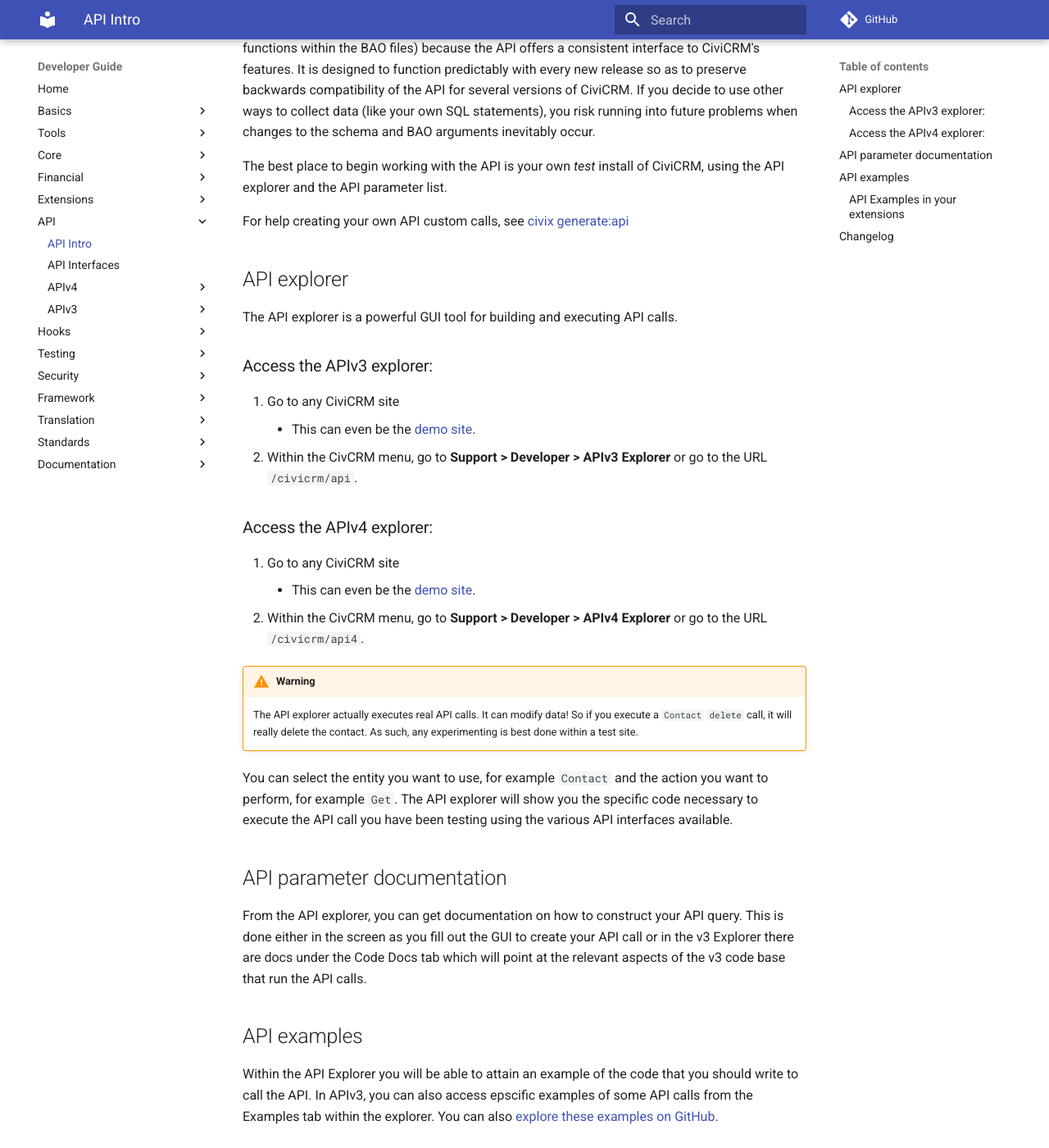
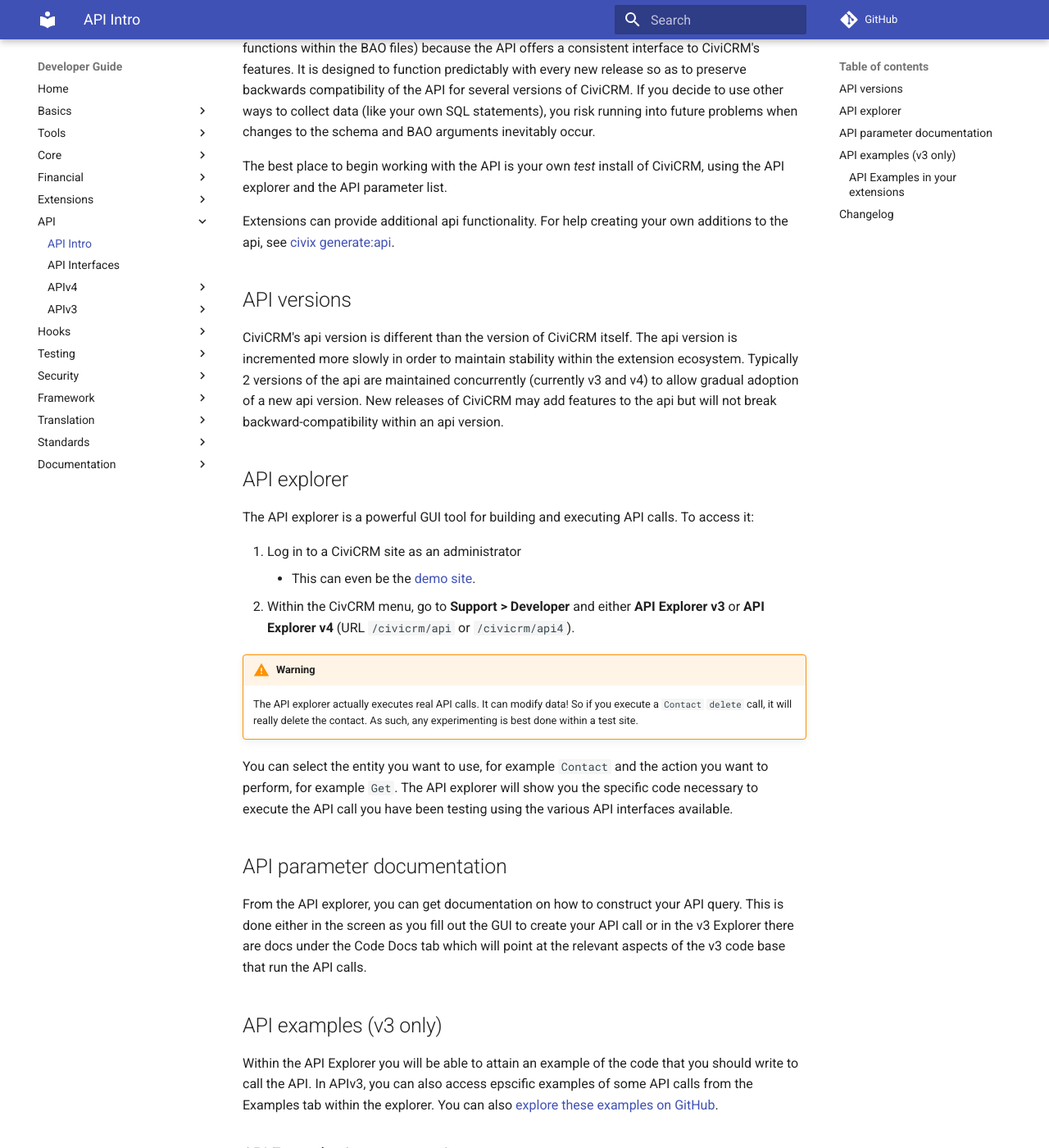
Before and after one commit to civicrm/civicrm-dev-docs, an MkDocs documentation site: the page built from docs/api/index.md, in a window 1280 px wide and 1400 px high, scrolled down 252 px. Shown: the whole window at 82% size. Built offline with MkDocs 1.6.1 and Material for MkDocs 9.7.7, drawn with Linux system fonts in a browser that asks for light colours; comment, search, counter and statistics services are not loaded; old or Windows-style settings are respelled for this version of MkDocs; some of the changed text lies outside the part shown.

```diff
--- a/docs/api/index.md
+++ b/docs/api/index.md
@@ -6,23 +6,19 @@ Utilizing the API is superior to accessing core functions directly (e.g.calling
 
 The best place to begin working with the API is your own *test* install of CiviCRM, using the API explorer and the API parameter list.
 
-For help creating your own API custom calls, see [civix generate:api](/extensions/civix.md#generate-api)
+Extensions can provide additional api functionality. For help creating your own additions to the api, see [civix generate:api](/extensions/civix.md#generate-api).
+
+## API versions
+
+CiviCRM's api version is different than the version of CiviCRM itself. The api version is incremented more slowly in order to maintain stability within the extension ecosystem. Typically 2 versions of the api are maintained concurrently (currently v3 and v4) to allow gradual adoption of a new api version. New releases of CiviCRM may add features to the api but will not break backward-compatibility within an api version.
 
 ## API explorer
 
-The API explorer is a powerful GUI tool for building and executing API calls.
+The API explorer is a powerful GUI tool for building and executing API calls. To access it:
 
-### Access the APIv3 explorer:
-
-1. Go to any CiviCRM site
+1. Log in to a CiviCRM site as an administrator
     * This can even be the [demo site](http://dmaster.demo.civicrm.org/).
-1. Within the CivCRM menu, go to **Support > Developer > APIv3 Explorer** or go to the URL `/civicrm/api`.
-
-### Access the APIv4 explorer:
-
-1. Go to any CiviCRM site
-    * This can even be the [demo site](http://dmaster.demo.civicrm.org/).
-1. Within the CivCRM menu, go to **Support > Developer > APIv4 Explorer** or go to the URL `/civicrm/api4`.
+2. Within the CivCRM menu, go to **Support > Developer** and either **API Explorer v3** or **API Explorer v4** (URL `/civicrm/api` or `/civicrm/api4`).
 
 !!! warning
     The API explorer actually executes real API calls. It can modify data! So if you execute a `Contact` `delete` call, it will really delete the contact. As such, any experimenting is best done within a test site.
@@ -33,7 +29,7 @@ You can select the entity you want to use, for example `Contact` and the action
 
 From the API explorer, you can get documentation on how to construct your API query. This is done either in the screen as you fill out the GUI to create your API call or in the v3 Explorer there are docs under the Code Docs tab which will point at the relevant aspects of the v3 code base that run the API calls.
 
-## API examples
+## API examples (v3 only)
 
 Within the API Explorer you will be able to attain an example of the code that you should write to call the API. In APIv3, you can also access epscific examples of some API calls from the Examples tab within the explorer. You can also [explore these examples on GitHub](https://github.com/civicrm/civicrm-core/tree/master/api/v3/examples).
 
@@ -43,4 +39,4 @@ From CiviCRM v5.8 the APIv3 explorer will now be able to show examples that are
 
 ## Changelog
 
-All important changes made to the APIv3 are recorded in [APIv3 changes](/api/v3/changes.md).
+All important changes made to the API are recorded in [APIv3 changes](/api/v3/changes.md) and [APIv4 changes](/api/v4/changes.md).
--- a/mkdocs.yml
+++ b/mkdocs.yml
@@ -54,12 +54,11 @@ pages:
   - APIv4:
     - APIv4 Usage: api/v4/usage.md
     - APIv4 Actions: api/v4/actions.md
-  #  - APIv4 Options: api/v4/options.md
     - APIv4 Joins: api/v4/joins.md
     - APIv4 Chaining: api/v4/chaining.md
     - APIv4 Custom Data: api/v4/custom-data.md
-  #  - APIv4 Examples: api/v4/examples.md
-  #  - APIv4 Changes: api/v4/changes.md
+    - Differences between Api v3 and v4: api/v4/differences-with-v3.md
+    - APIv4 Changes: api/v4/changes.md
   - APIv3:
     - APIv3 Usage: api/v3/usage.md
     - APIv3 Actions: api/v3/actions.md
```
Also changed, not shown: docs/api/v4/changes.md (added, +9 -0 lines), docs/api/v4/differences-with-v3.md (added, +87 -0 lines).
